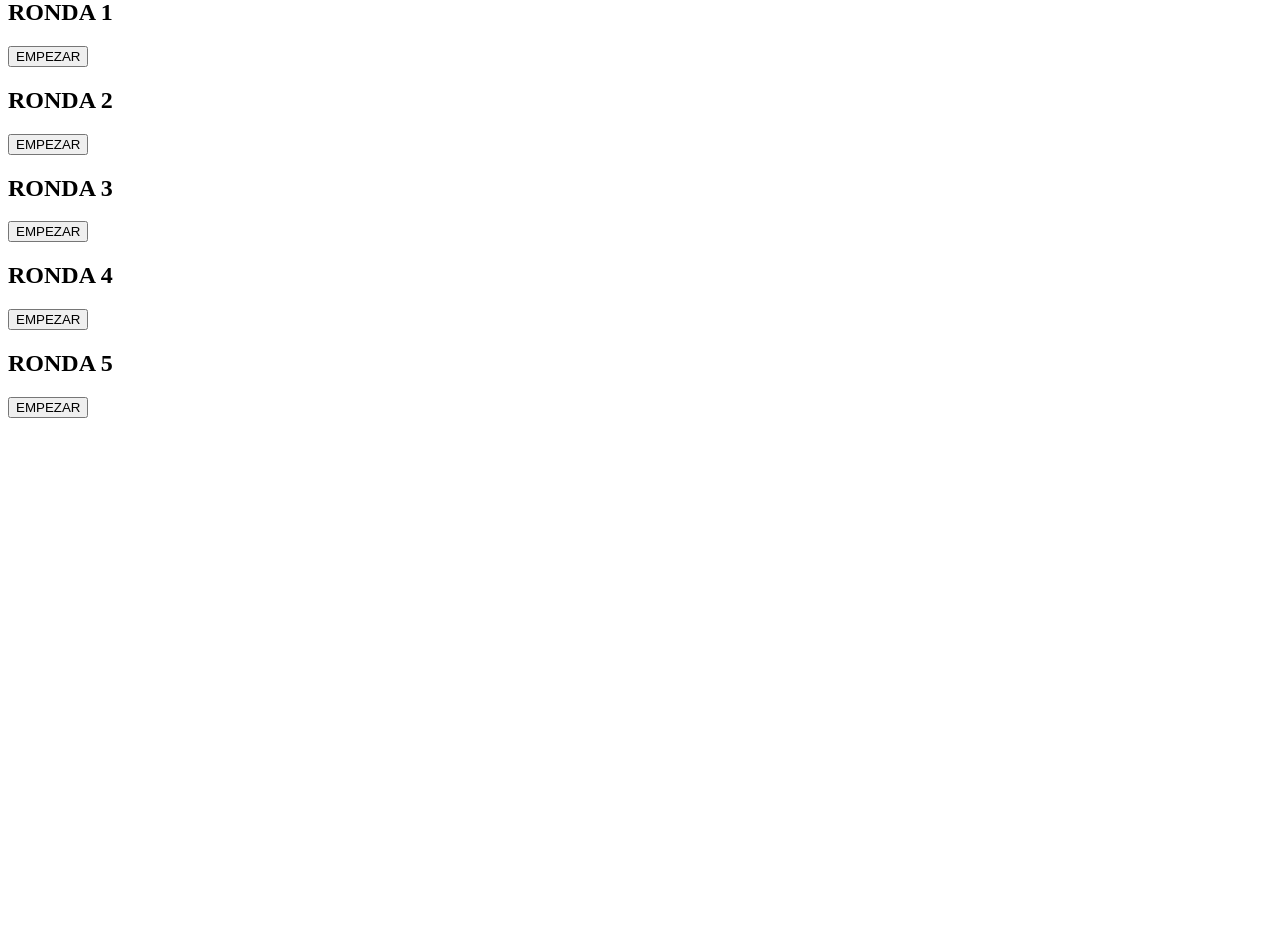
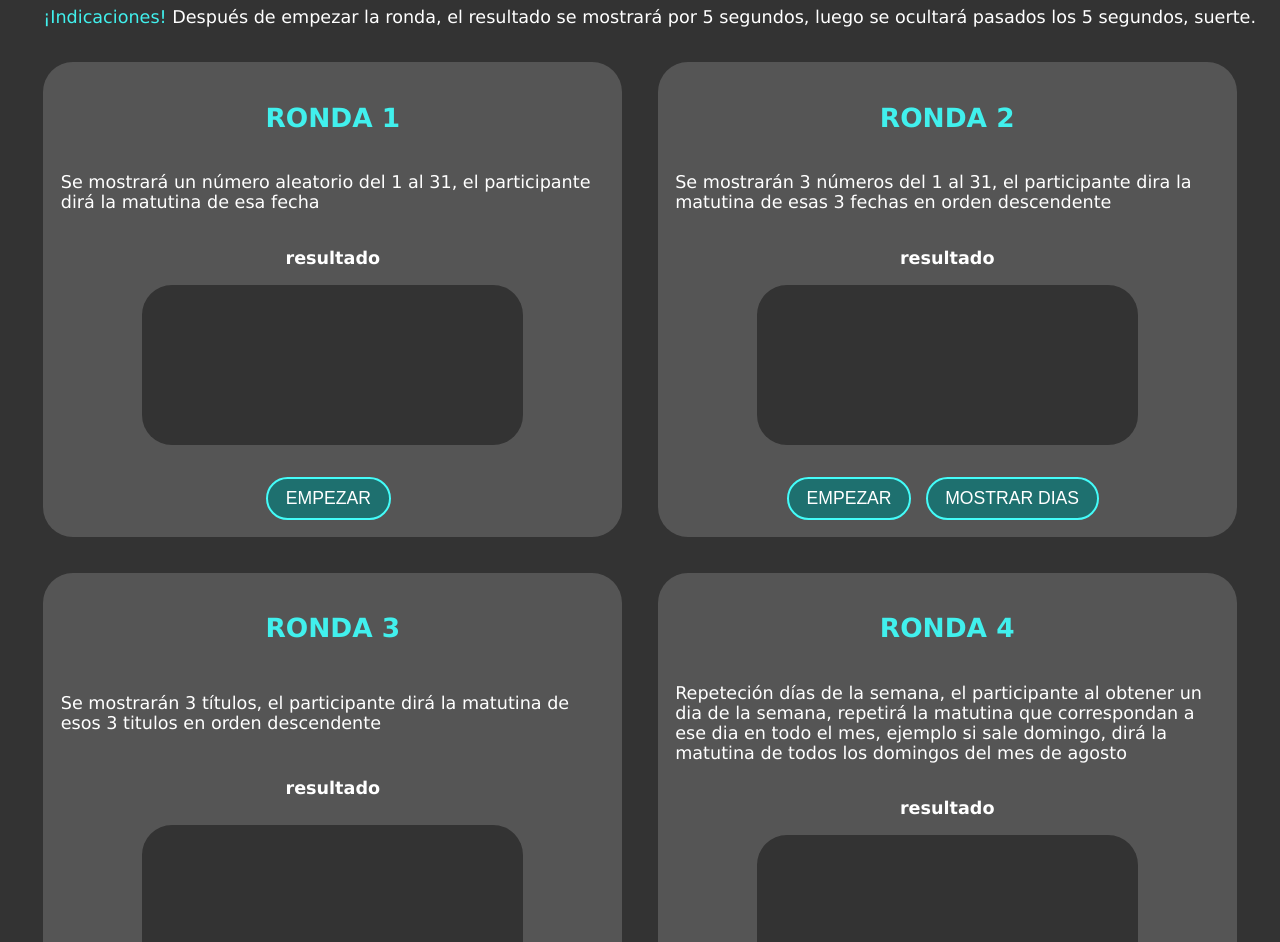
Before and after one commit to WillianChavez/matutinaAgosto2021, a plain HTML site: page index.html in a window 1280 px wide. Shown: the part 81-1023 px from the top of the page. Before the commit the page ends 800 px from the top, so only its background shows below. Drawn offline with Linux system fonts and the light colour scheme.

Commit message:
adding styles css

```diff
--- a/index.html
+++ b/index.html
@@ -10,36 +10,81 @@
         <main class="main">
             <header class="cabecera">
                 <h1 class="titulo--principal">MATUTINA AGOSTO 2021</h1>
+                <p class="indicaciones">
+                    <span class="importante">¡Indicaciones!</span> Después de empezar la ronda, el resultado se mostrará
+                    por 5 segundos, luego se ocultará pasados los 5 segundos, suerte.
+                </p>
             </header>
+            <div class="rondas">
                 <section id="ronda1" class="ronda">
                     <h2 class="titulo">RONDA 1</h2>
-                <p class="parrafo"></p>
+                    <p class="parrafo">
+                        Se mostrará un número aleatorio del 1 al 31, el participante dirá la matutina de esa fecha
+                    </p>
+                    <p class="mensaje">resultado</p>
+                    <div class="resultado"></div>
+                    <div class="botones">
                         <button class="boton">EMPEZAR</button>
+                    </div>
                 </section>
 
                 <section id="ronda2" class="ronda">
                     <h2 class="titulo">RONDA 2</h2>
-                <p class="parrafo"></p>
+                    <p class="parrafo">
+                        Se mostrarán 3 números del 1 al 31, el participante dira la matutina de esas 3 fechas en orden
+                        descendente
+                    </p>
+                    <p class="mensaje">resultado</p>
+                    <div class="resultado"></div>
+                    <div class="botones">
                         <button class="boton">EMPEZAR</button>
+                        <button class="boton">MOSTRAR DIAS</button>
+                    </div>
                 </section>
 
                 <section id="ronda3" class="ronda">
                     <h2 class="titulo">RONDA 3</h2>
-                <p class="parrafo"></p>
+                    <p class="parrafo">
+                        Se mostrarán 3 títulos, el participante dirá la matutina de esos 3 titulos en orden descendente
+                    </p>
+                    <p class="mensaje">resultado</p>
+                    <div class="resultado"></div>
+
+                    <div class="botones">
                         <button class="boton">EMPEZAR</button>
+                        <button class="boton">MOSTRAR TÍTULOS</button>
+                    </div>
                 </section>
 
                 <section id="ronda4" class="ronda">
                     <h2 class="titulo">RONDA 4</h2>
-                <p class="parrafo"></p>
+                    <p class="parrafo">
+                        Repeteción días de la semana, el participante al obtener un dia de la semana, repetirá la
+                        matutina que correspondan a ese dia en todo el mes, ejemplo si sale domingo, dirá la matutina de
+                        todos los domingos del mes de agosto
+                    </p>
+                    <p class="mensaje">resultado</p>
+                    <div class="resultado"></div>
+                    <div class="botones">
                         <button class="boton">EMPEZAR</button>
+                        <button class="boton">MOSTRAR DÍA</button>
+                    </div>
                 </section>
 
                 <section id="ronda5" class="ronda">
                     <h2 class="titulo">RONDA 5</h2>
-                <p class="parrafo"></p>
+                    <p class="parrafo">
+                        Se mostrará un número del 1 al 5 correspondiente al número de semanas del mes, el participante
+                        dirá la matutina de esa semana
+                    </p>
+                    <p class="mensaje">resultado</p>
+                    <div class="resultado"></div>
+                    <div class="botones">
                         <button class="boton">EMPEZAR</button>
+                        <button class="boton">MOSTRAR Nº DE SEMANA</button>
+                    </div>
                 </section>
+            </div>
         </main>
         <script src="./scripts.js"></script>
     </body>
--- a/styles.css
+++ b/styles.css
@@ -0,0 +1,85 @@
+* {
+    --cyan-light: #44fcf9;
+    --cyan-dark: #1e706f;
+    --cyan: #41f0ed;
+}
+body {
+    box-sizing: border-box;
+    background-color: #333;
+    font-family: Verdana, Geneva, Tahoma, sans-serif;
+    color: #fff;
+    font-size: 1.1rem;
+}
+
+.titulo--principal {
+    color: var(--cyan-light);
+    text-align: center;
+}
+.indicaciones {
+    margin-left: 2em;
+}
+.importante {
+    color: var(--cyan);
+}
+.titulo {
+    color: var(--cyan);
+    text-align: center;
+}
+
+.rondas {
+    display: grid;
+    margin: 2em;
+    grid-template-columns: repeat(auto-fit, minmax(min(28rem, 100%), 1fr));
+    gap: 2em;
+}
+.ronda {
+    background-color: #555;
+    border-radius: 30px;
+    padding: 1em;
+    min-height: 300px;
+    display: flex;
+    flex-direction: column;
+    justify-content: space-between;
+    flex-wrap: wrap;
+}
+.mensaje {
+    font-weight: bold;
+    text-align: center;
+}
+
+.resultado {
+    background-color: #333;
+    min-height: 10rem;
+    width: 70%;
+    margin: 0 auto 1em;
+    border-radius: 30px;
+    font-size: 2rem;
+    display: flex;
+    justify-content: center;
+    align-items: center;
+}
+.botones {
+    text-align: center;
+}
+
+.boton {
+    font-size: 1.1rem;
+    background-color: var(--cyan-dark);
+    color: #fff;
+    padding: 0.5em 1em;
+    margin-right: 0.5em;
+
+    border-radius: 30px;
+    border-style: none;
+    border: 2px solid var(--cyan-light);
+    cursor: pointer;
+    transition: all 0.2s ease-in-out;
+}
+
+@media (hover: hover) {
+    .boton:hover {
+        transform: scale(1.1);
+        background-color: var(--cyan-light);
+        color: black;
+    }
+}
```
Lines whose indentation alone changed are shown as unchanged.
